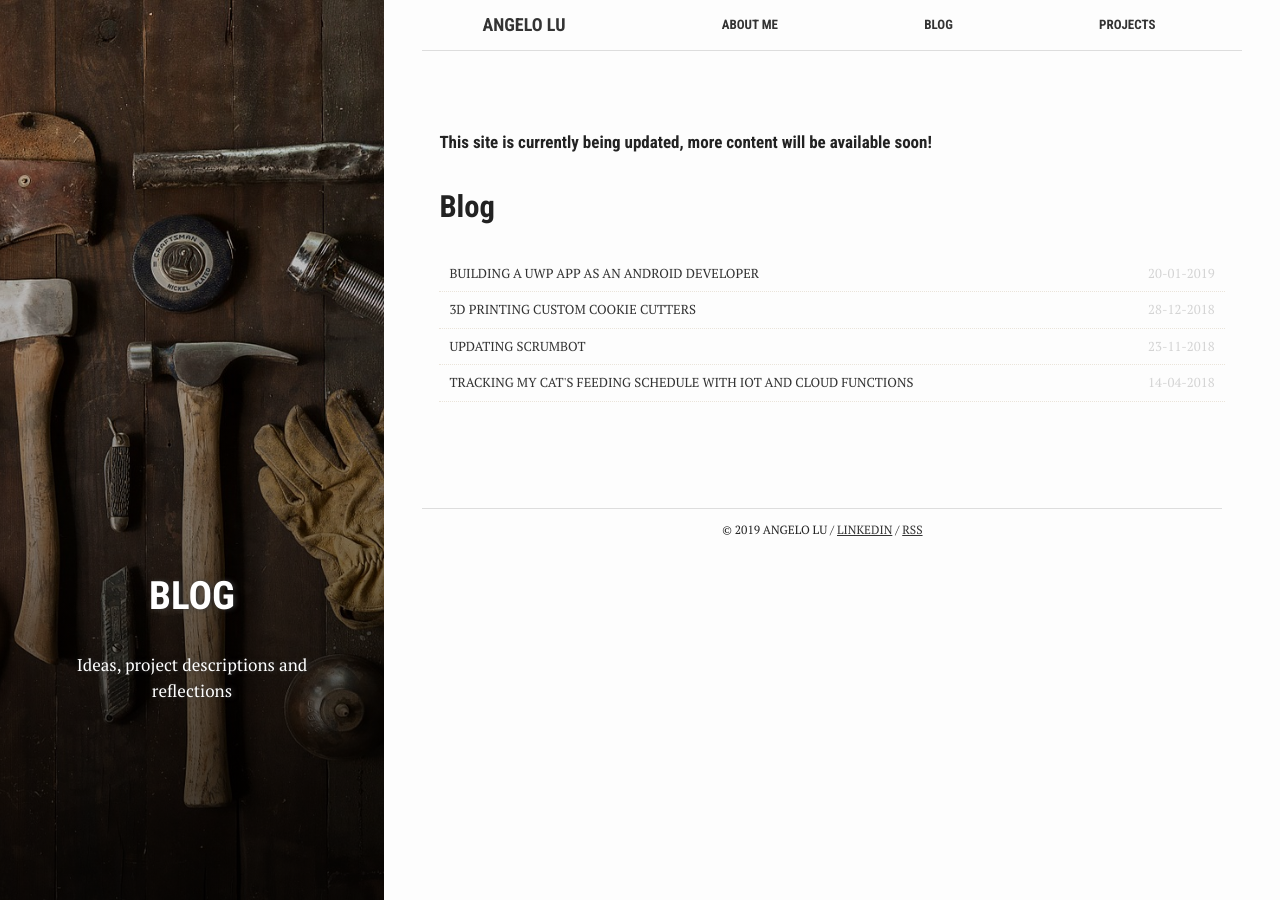
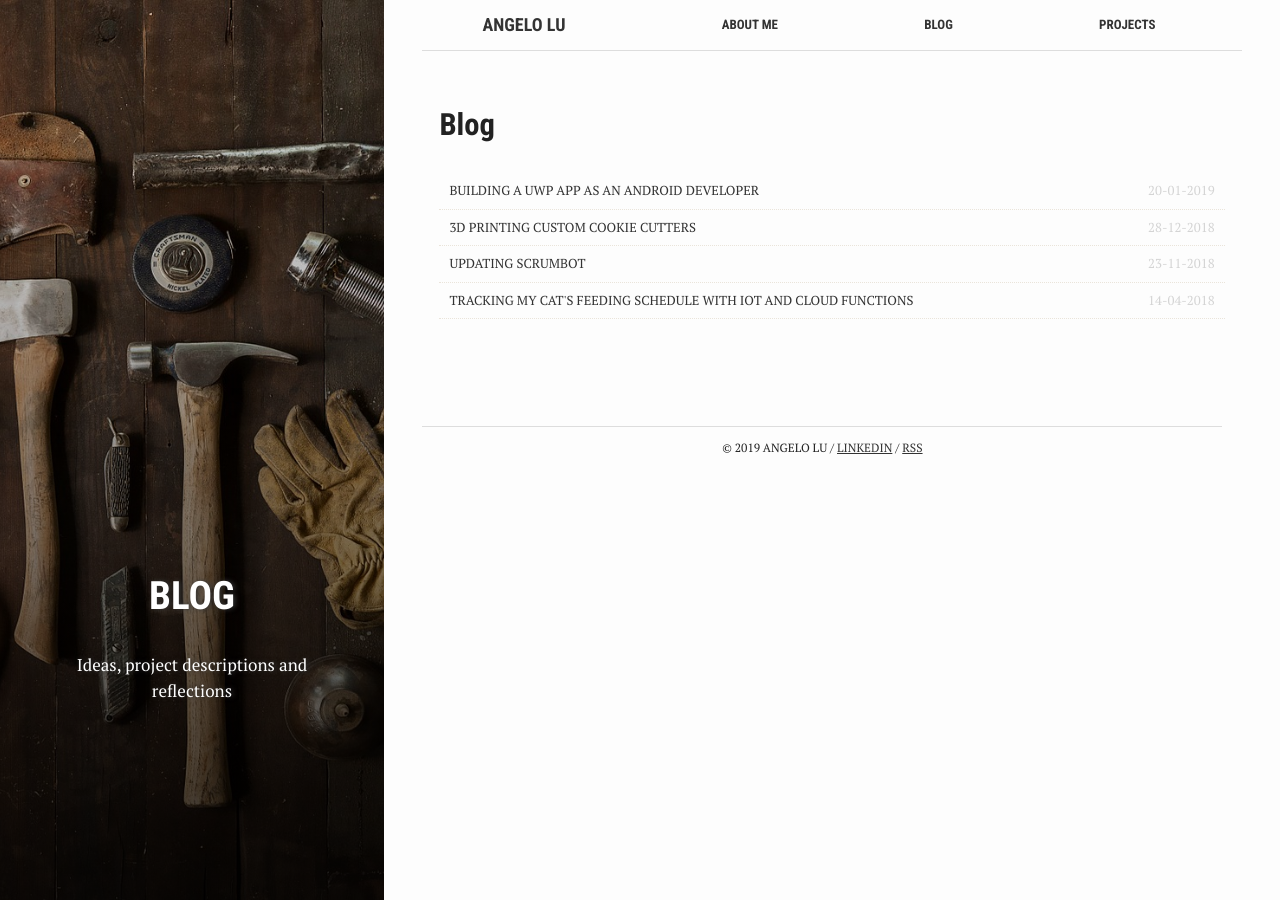
Before and after one commit to angelolu/angelolu.github.io, a Jekyll site: the page built from blog.md, in a window 1280 px wide. Built offline with Jekyll 4.4.1, drawn with Linux system fonts in a browser that asks for light colours.

Commit message:
Removed under construction message

```diff
--- a/blog.md
+++ b/blog.md
@@ -7,7 +7,6 @@ crawlertitle: "Blog - Angelo Lu"
 summary: "Ideas, project descriptions and reflections"
 active: blog
 ---
-##### This site is currently being updated, more content will be available soon!
 {% for tag in site.tags %}
   {% if tag contains "blog" %}
 
```
Also changed, not shown: projects.md (+0 -1 lines).
